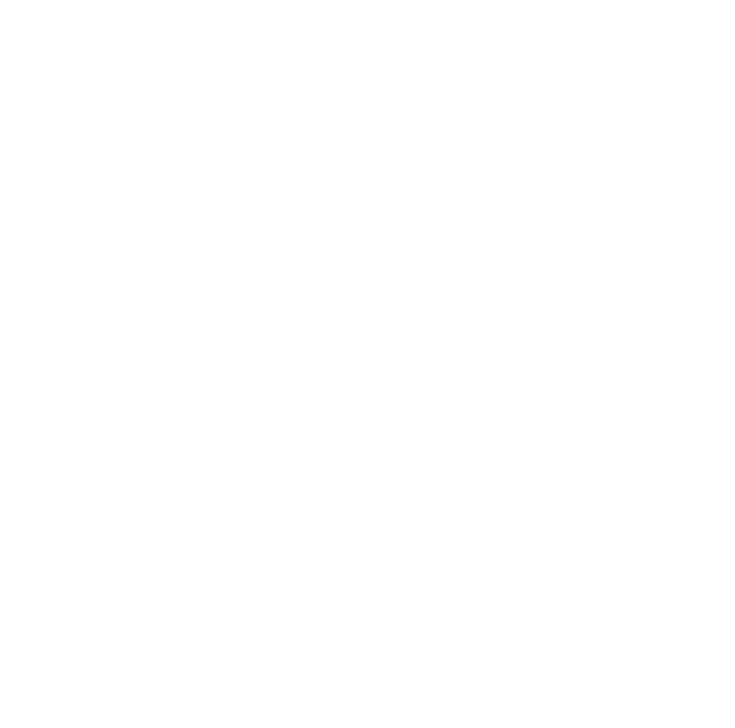
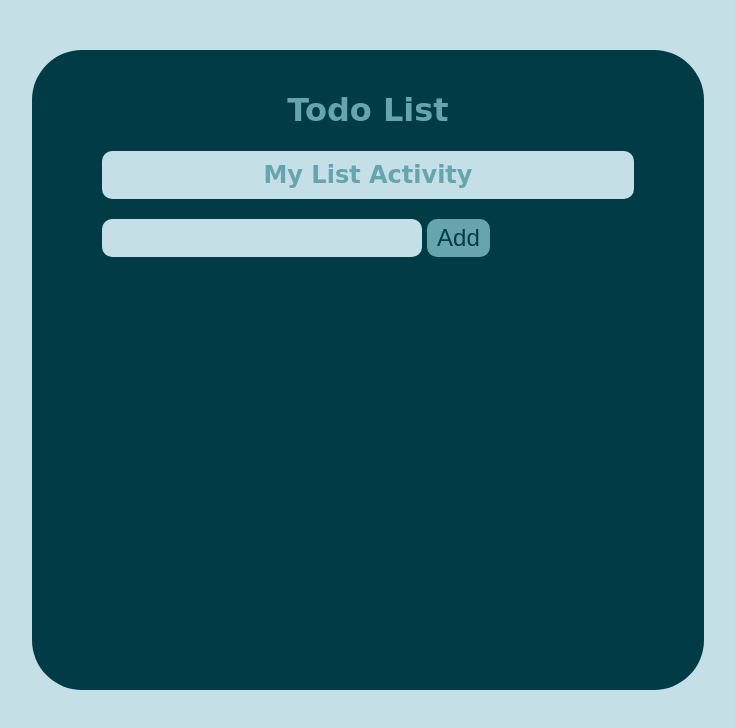
Before and after one commit to dts-kominfo-rea2a/challenge-08-farma98, a website: page index.html in a window 1280 px wide. Shown: the whole page, without its empty margins (272-1007 px from the left). Drawn offline with Linux system fonts and the light colour scheme.

Commit message:
Mengerjakan Tugas Todo List

```diff
--- a/index.html
+++ b/index.html
@@ -5,37 +5,120 @@
     <meta http-equiv="X-UA-Compatible" content="IE=edge" />
     <meta name="viewport" content="width=device-width, initial-scale=1.0" />
     <title>Challenge - DOM</title>
+    <style>
+      :root {
+        --primary-color: #c4dfe6;
+        --secondary-color: #66a5ad;
+        --tertiary-color: #003b46;
+      }
+      body {
+        font-family: cursive;
+        background-color: var(--primary-color);
+        box-sizing: border-box;
+      }
+
+      #app {
+        height: 75vh;
+        width: 50%;
+        margin: 50px auto;
+        background-color: var(--tertiary-color);
+        border-radius: 50px;
+        padding: 20px;
+      }
+
+      #todo-title {
+        text-align: center;
+        font-size: 2em;
+        color: var(--secondary-color);
+      }
+
+      #todo-subtitle {
+        text-align: center;
+        font-size: 1.5em;
+        color: var(--secondary-color);
+        background-color: var(--primary-color);
+        margin: auto 50px;
+        padding: 10px;
+        border-radius: 10px;
+      }
+
+      #todo-input {
+        padding: 5px;
+        border-radius: 10px;
+        border: none;
+        background-color: var(--primary-color);
+        color: var(--secondary-color);
+        font-size: 1.5em;
+        margin-top: 20px;
+        margin-left: 50px;
+      }
+
+      #todo-submit {
+        padding: 5px 10px;
+        border-radius: 10px;
+        border: none;
+        background-color: var(--secondary-color);
+        color: var(--tertiary-color);
+        font-size: 1.5em;
+        margin-top: 20px;
+      }
+
+      #todo-output {
+        list-style: square;
+        padding: 5px;
+        color: var(--primary-color);
+        font-size: 1.5em;
+        margin-top: 20px;
+        margin-left: 50px;
+      }
+    </style>
   </head>
   <body>
     <div id="app">
       <!-- TODO: Buatlah sebuah header dengan id todo-title -->
+      <h1 id="todo-title">Todo List</h1>
       <!-- TODO: Buatlah sebuah subtitle dengan id todo-subtitle -->
-
+      <h3 id="todo-subtitle">My List Activity</h3>
       <!-- Section: input -->
       <!-- TODO: Buatlah sebuah input bertipe text dengan id todo-input -->
+      <input type="text" id="todo-input" />
       <!-- TODO: Buatlah sebuah button dengan id todo-submit -->
-
+      <button id="todo-submit">Add</button>
       <!-- Section output -->
       <!-- TODO: Buatlah sebuah <ul> dengan id todo-output -->
+      <ul id="todo-output"></ul>
     </div>
 
     <!-- ! Untuk tantangan ini, script jangan diubah ke external js yah ! -->
     <script>
       // TODO: Deklarasi variable sesuai dengan kebutuhan di sini
-      let button;
-      let input;
-      let output;
+      let button = document.getElementById("todo-submit");
+      let input = document.getElementById("todo-input");
+      let output = document.getElementById("todo-output");
 
       // TODO: Buatlah sebuah fungsi dengan nama fnClickHandler
       // Fungsi yang digunakan untuk menambahkan tulisan
       // Jangan ubah cara deklarasi fungsinya, cukup isi saja
-      function fnClickHandler(toDoItem) {}
+
+      function fnClickHandler(toDoItem) {
+        let li = document.createElement("li");
+        li.innerHTML = toDoItem;
+        output.appendChild(li);
+        input.value = "";
+      }
 
       // TODO: register event onclick / addEventListener untuk button
       // akan menjalankan fungsi fnClickHandler
-
+      button.addEventListener("click", () => {
+        fnClickHandler(input.value);
+      });
       // TODO: register event onkeypress / addEventListener untuk input
       // sehingga saat di input ditekan enter akan menjalankan fungsi fnClickHandler juga
+      input.addEventListener("keypress", (event) => {
+        if (event.keyCode === 13) {
+          fnClickHandler(input.value);
+        }
+      });
     </script>
   </body>
 </html>
```
